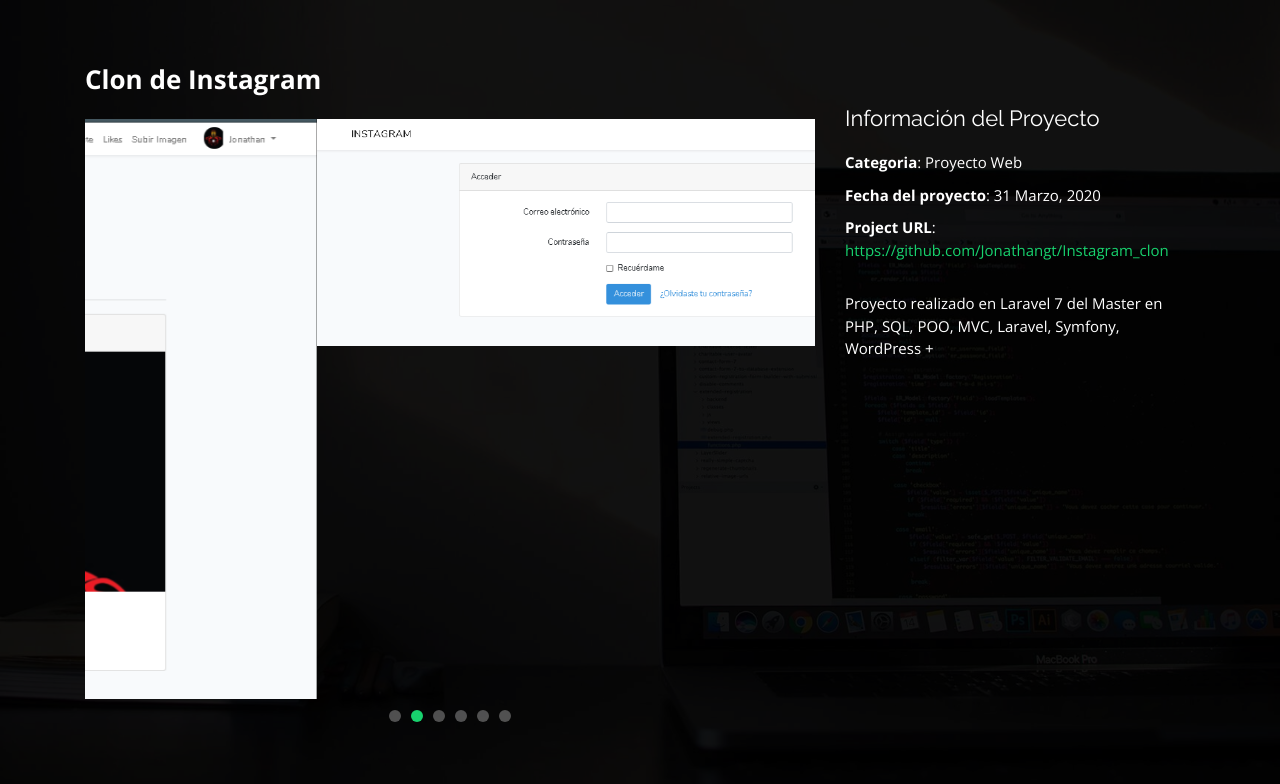
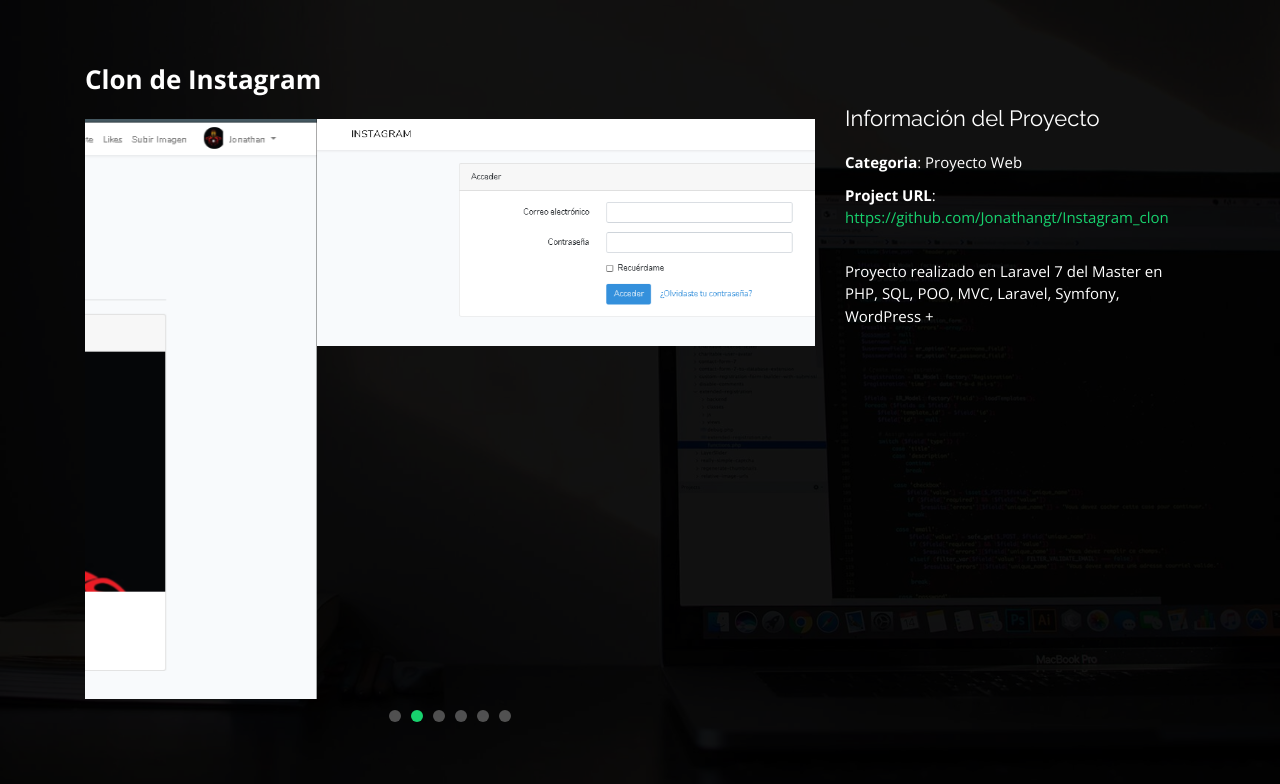
Before and after one commit to Jonathangt/portafolio, a plain HTML site: page proyectos/clon_instagram.html in a window 1280 px wide. Drawn offline with nearby package versions, Linux system fonts and the light colour scheme.

Commit message:
Update clon_instagram.html

```diff
--- a/proyectos/clon_instagram.html
+++ b/proyectos/clon_instagram.html
@@ -54,7 +54,6 @@
             <h3>Información del Proyecto</h3>
             <ul>
               <li><strong>Categoria</strong>: Proyecto Web</li>
-              <li><strong>Fecha del proyecto</strong>: 31 Marzo, 2020</li>
               <li><strong>Project URL</strong>: <a   target="_blank" href="https://github.com/Jonathangt/Instagram_clon">https://github.com/Jonathangt/Instagram_clon</a></li>
             </ul>
             <p>
```
